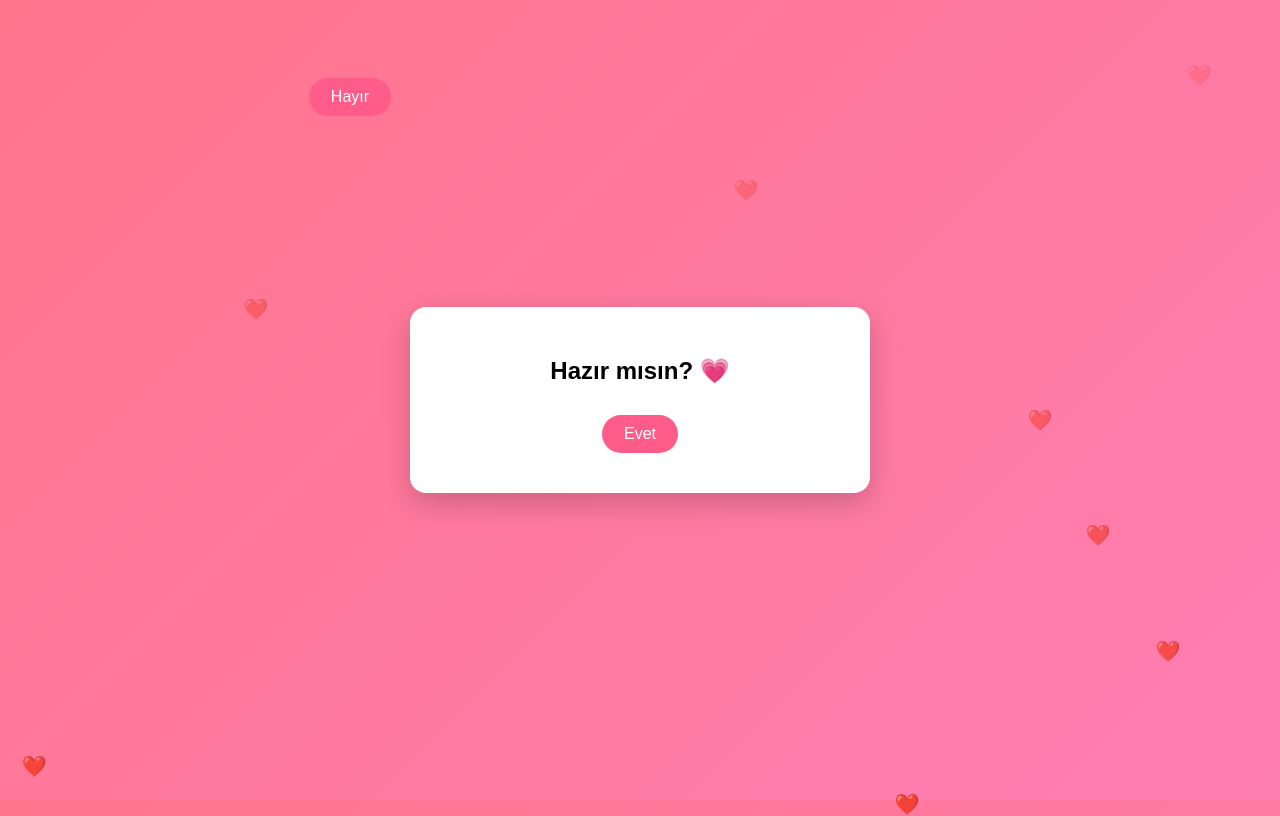
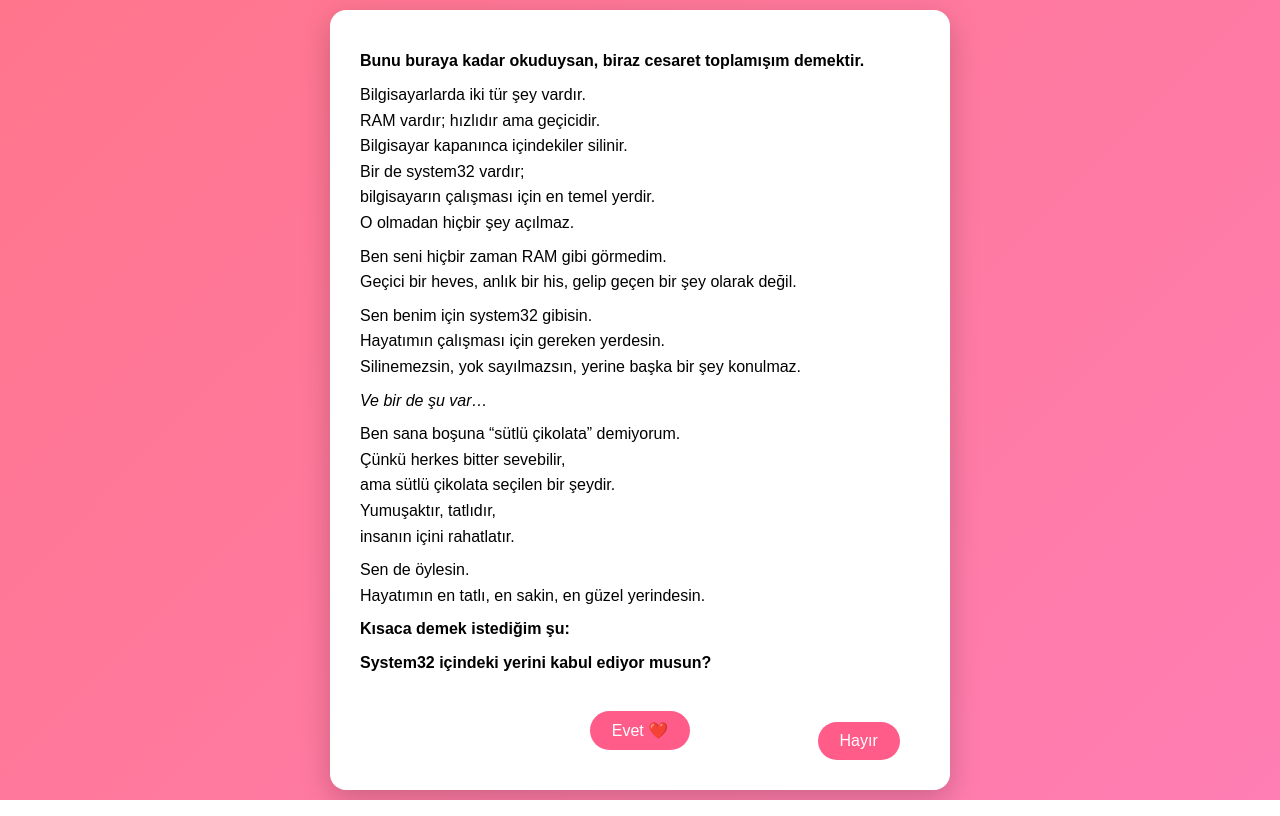
Before and after one commit to cengizcaglar973-sys/-., a plain HTML site: page index.html in a window 1280 px wide. Both pictures are taken after a click on the button "Hayır". Drawn offline with Linux system fonts and the light colour scheme.

Commit message:
Update index.html

```diff
--- a/index.html
+++ b/index.html
@@ -5,125 +5,154 @@
 <title>Sana Bir Şey Söylemem Lazım</title>
 
 <style>
-body {
-  margin: 0;
-  height: 100vh;
-  background: linear-gradient(135deg, #ff758c, #ff7eb3);
-  display: flex;
-  align-items: center;
-  justify-content: center;
-  font-family: Arial, sans-serif;
-  overflow: hidden;
+body{
+  margin:0;
+  min-height:100vh;
+  background:linear-gradient(135deg,#ff758c,#ff7eb3);
+  display:flex;
+  align-items:center;
+  justify-content:center;
+  font-family:Arial, sans-serif;
 }
 
-.box {
-  background: white;
-  padding: 30px;
-  border-radius: 16px;
-  width: 90%;
-  max-width: 400px;
-  text-align: center;
-  box-shadow: 0 10px 30px rgba(0,0,0,0.2);
+.box{
+  background:white;
+  padding:30px;
+  border-radius:16px;
+  max-width:560px;
+  width:90%;
+  box-shadow:0 10px 30px rgba(0,0,0,.2);
+  animation:fade .5s ease;
 }
 
-button {
-  padding: 10px 22px;
-  border: none;
-  border-radius: 20px;
-  margin: 10px;
-  font-size: 16px;
-  cursor: pointer;
-  background: #ff5c8a;
-  color: white;
+p{
+  text-align:left;
+  line-height:1.6;
+  margin:8px 0;
 }
 
-textarea {
-  width: 100%;
-  height: 100px;
-  border-radius: 12px;
-  padding: 10px;
-  margin-top: 10px;
-  border: 1px solid #ccc;
-  resize: none;
+.buttons{
+  text-align:center;
+  margin-top:25px;
+  position:relative;
 }
 
-.heart {
-  position: absolute;
-  bottom: -20px;
-  font-size: 20px;
-  animation: floatUp 5s linear infinite;
+button{
+  padding:10px 22px;
+  border:none;
+  border-radius:20px;
+  font-size:16px;
+  cursor:pointer;
+  background:#ff5c8a;
+  color:white;
+  margin:10px;
 }
 
-@keyframes floatUp {
-  from { transform: translateY(0); opacity: 1; }
-  to { transform: translateY(-120vh); opacity: 0; }
+#no{
+  position:absolute;
+}
+
+.hidden{display:none;}
+
+a{
+  color:#ff5c8a;
+  font-weight:bold;
+  text-decoration:none;
+}
+
+@keyframes fade{
+  from{opacity:0;transform:scale(.96)}
+  to{opacity:1;transform:scale(1)}
 }
 </style>
 </head>
 
 <body>
 
-<div class="box" id="step1">
-  <h2>Hazır mısın? 💗</h2>
-  <button onclick="goStep(2)">Evet</button>
-  <button id="noBtn1">Hayır</button>
+<div class="box" id="main">
+  <p><strong>Bunu buraya kadar okuduysan, biraz cesaret toplamışım demektir.</strong></p>
+
+  <p>Bilgisayarlarda iki tür şey vardır.<br>
+  RAM vardır; hızlıdır ama geçicidir.<br>
+  Bilgisayar kapanınca içindekiler silinir.<br>
+  Bir de system32 vardır;<br>
+  bilgisayarın çalışması için en temel yerdir.<br>
+  O olmadan hiçbir şey açılmaz.</p>
+
+  <p>Ben seni hiçbir zaman RAM gibi görmedim.<br>
+  Geçici bir heves, anlık bir his, gelip geçen bir şey olarak değil.</p>
+
+  <p>Sen benim için system32 gibisin.<br>
+  Hayatımın çalışması için gereken yerdesin.<br>
+  Silinemezsin, yok sayılmazsın, yerine başka bir şey konulmaz.</p>
+
+  <p><em>Ve bir de şu var…</em></p>
+
+  <p>Ben sana boşuna “sütlü çikolata” demiyorum.<br>
+  Çünkü herkes bitter sevebilir,<br>
+  ama sütlü çikolata seçilen bir şeydir.<br>
+  Yumuşaktır, tatlıdır,<br>
+  insanın içini rahatlatır.</p>
+
+  <p>Sen de öylesin.<br>
+  Hayatımın en tatlı, en sakin, en güzel yerindesin.</p>
+
+  <p><strong>Kısaca demek istediğim şu:</strong></p>
+  <p><strong>System32 içindeki yerini kabul ediyor musun?</strong></p>
+
+  <div class="buttons">
+    <button onclick="yes()">Evet ❤️</button>
+    <button id="no">Hayır</button>
+  </div>
 </div>
 
-<div class="box" id="step2" style="display:none;">
-  <h2>Devam edelim mi?</h2>
-  <button onclick="goStep(3)">Merak ettim</button>
-  <button id="noBtn2">Korktum</button>
+<div class="box hidden" id="yesBox">
+  <p><strong>❤️ System32 başarıyla güncellendi ❤️</strong></p>
+  <p>Eğer gerçekten kabul ettiysen,<br>
+  şimdiye kadar en anlamlı noktanı <strong>(.)</strong> atmak ister misin?</p>
+  <p>
+    Instagram:
+    <a href="https://www.instagram.com/qq.vortex/" target="_blank">
+      instagram.com/qq.vortex
+    </a>
+  </p>
 </div>
 
-<div class="box" id="step3" style="display:none;">
-  <h2>Sana bir itirafım var…</h2>
-  <textarea id="confession" placeholder="Buraya yazabilirsin..."></textarea>
-  <br><br>
-  <button onclick="sendInstagram()">Instagram’dan Gönder 💌</button>
+<div class="box hidden" id="noBox">
+  <p><strong>Canın sağ olsun.</strong></p>
+  <p>Eğer kabul etmediysen lütfen <strong>2</strong> at<br>
+  ve arkadaşlığımıza devam edelim.</p>
+  <p>
+    Instagram:
+    <a href="https://www.instagram.com/qq.vortex/" target="_blank">
+      instagram.com/qq.vortex
+    </a>
+  </p>
 </div>
 
 <script>
-function goStep(step) {
-  document.getElementById("step1").style.display = "none";
-  document.getElementById("step2").style.display = "none";
-  document.getElementById("step3").style.display = "none";
-  document.getElementById("step" + step).style.display = "block";
+const noBtn = document.getElementById("no");
+
+// Hayır butonu kaçsın
+noBtn.addEventListener("mouseover", () => {
+  const parent = document.querySelector(".buttons");
+  const maxX = parent.clientWidth - noBtn.offsetWidth;
+  const maxY = parent.clientHeight - noBtn.offsetHeight;
+  noBtn.style.left = Math.random() * maxX + "px";
+  noBtn.style.top  = Math.random() * maxY + "px";
+});
+
+// Evet akışı
+function yes(){
+  document.getElementById("main").classList.add("hidden");
+  document.getElementById("yesBox").classList.remove("hidden");
 }
 
-function moveButton(btn) {
-  btn.style.position = "absolute";
-  btn.style.left = Math.random() * 80 + "%";
-  btn.style.top = Math.random() * 80 + "%";
-}
-
-document.getElementById("noBtn1").onmouseover = function() {
-  moveButton(this);
-};
-document.getElementById("noBtn2").onmouseover = function() {
-  moveButton(this);
-};
-
-function sendInstagram() {
-  const text = document.getElementById("confession").value.trim();
-  if (text === "") {
-    alert("Bir şey yazmadan gönderemezsin ❤️");
-    return;
-  }
-
-  navigator.clipboard.writeText(text);
-  alert("Mesaj kopyalandı 📋\nŞimdi Instagram DM’ye yapıştır ❤️");
-  window.open("https://www.instagram.com/qq.vortex/", "_blank");
-}
-
-// Kalpler
-setInterval(() => {
-  const heart = document.createElement("div");
-  heart.className = "heart";
-  heart.innerHTML = "❤️";
-  heart.style.left = Math.random() * 100 + "vw";
-  document.body.appendChild(heart);
-  setTimeout(() => heart.remove(), 5000);
-}, 600);
+// Hayır'a tıklanırsa (nadiren)
+noBtn.addEventListener("click", ()=>{
+  document.getElementById("main").classList.add("hidden");
+  document.getElementById("noBox").classList.remove("hidden");
+});
 </script>
 
 </body>
```
